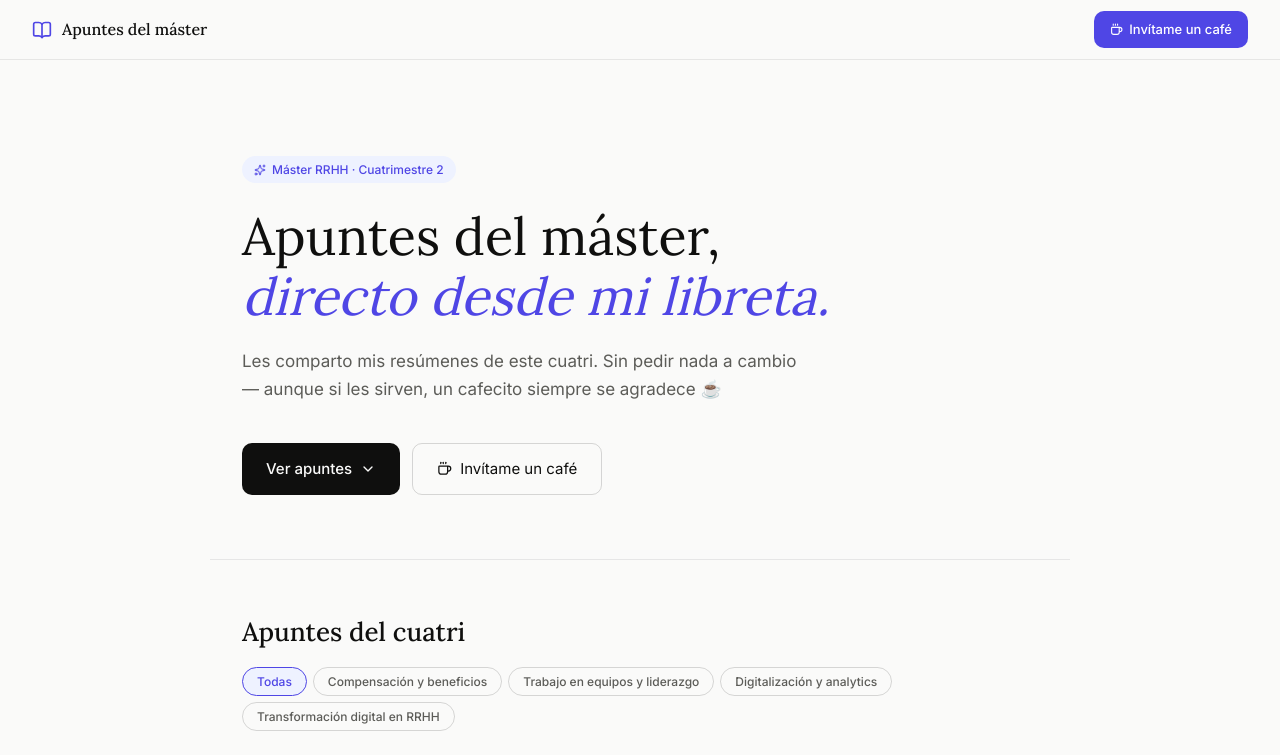
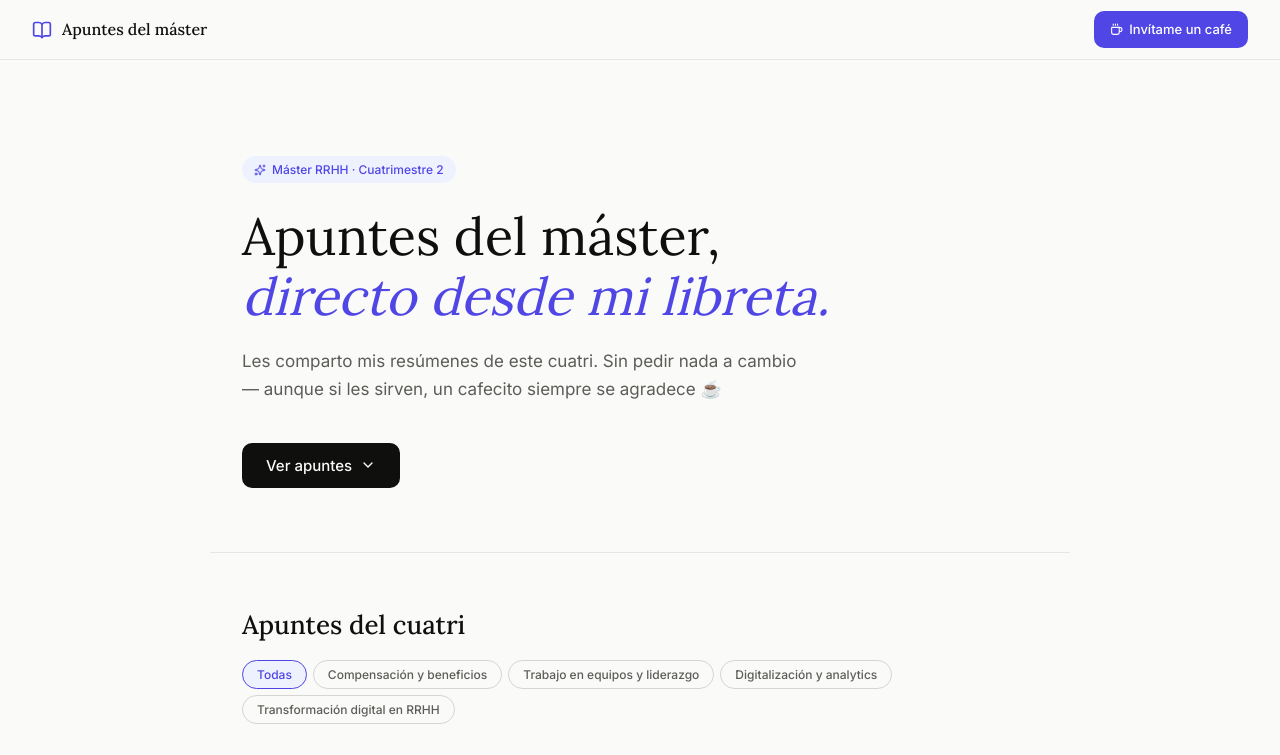
Before and after one commit to melinarivera/apuntes-master, a React (Vite) app: page / in a window 1280 px wide. Shown: the top 755 px of the page. Built offline with nearby package versions, Linux system fonts and the light colour scheme.

Commit message:
fix: quitar kofi del hero

```diff
--- a/src/App.jsx
+++ b/src/App.jsx
@@ -44,9 +44,6 @@ export default function App() {
           <button onClick={() => document.getElementById('notes-section').scrollIntoView({ behavior: 'smooth' })} style={{ display: 'flex', alignItems: 'center', gap: 8, padding: '13px 24px', background: 'var(--text-primary)', color: 'var(--surface)', borderRadius: 'var(--radius-md)', fontSize: '15px', fontWeight: 500, border: 'none', cursor: 'pointer' }}>
             Ver apuntes <ChevronDown size={16} />
           </button>
-          <a href="https://ko-fi.com/melinarivera" target="_blank" rel="noopener noreferrer" style={{ display: 'flex', alignItems: 'center', gap: 8, padding: '13px 24px', border: '1px solid var(--border-strong)', borderRadius: 'var(--radius-md)', fontSize: '15px', color: 'var(--text-primary)', background: 'transparent' }}>
-            <Coffee size={15} /> Invítame un café
-          </a>
         </div>
       </section>
 
```
